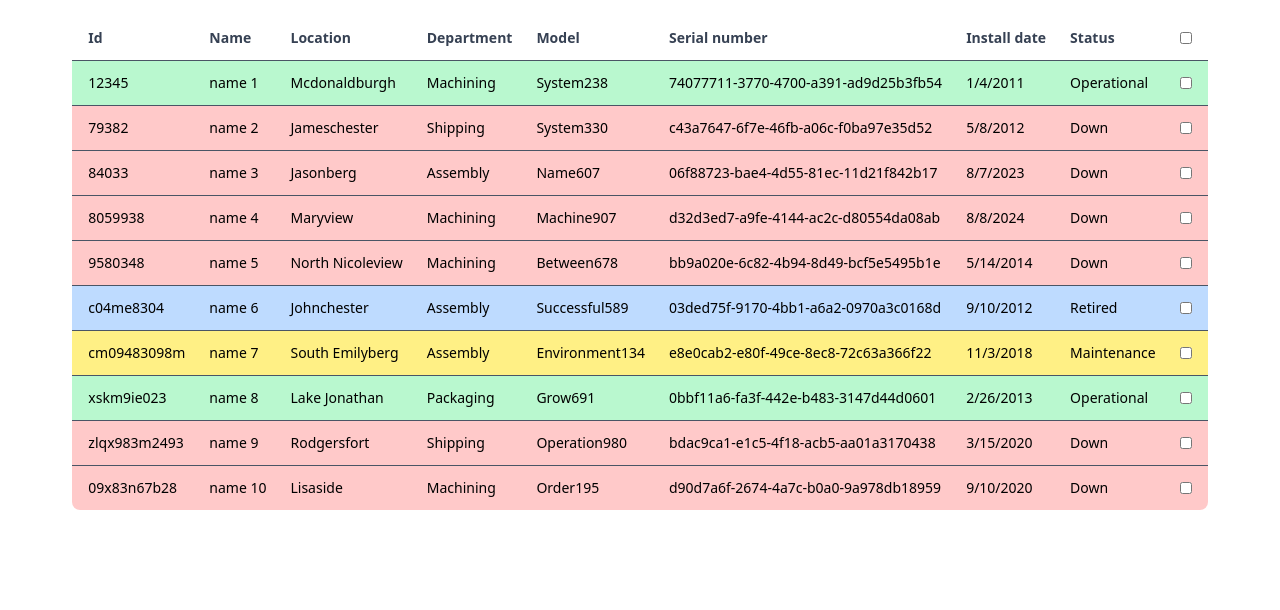
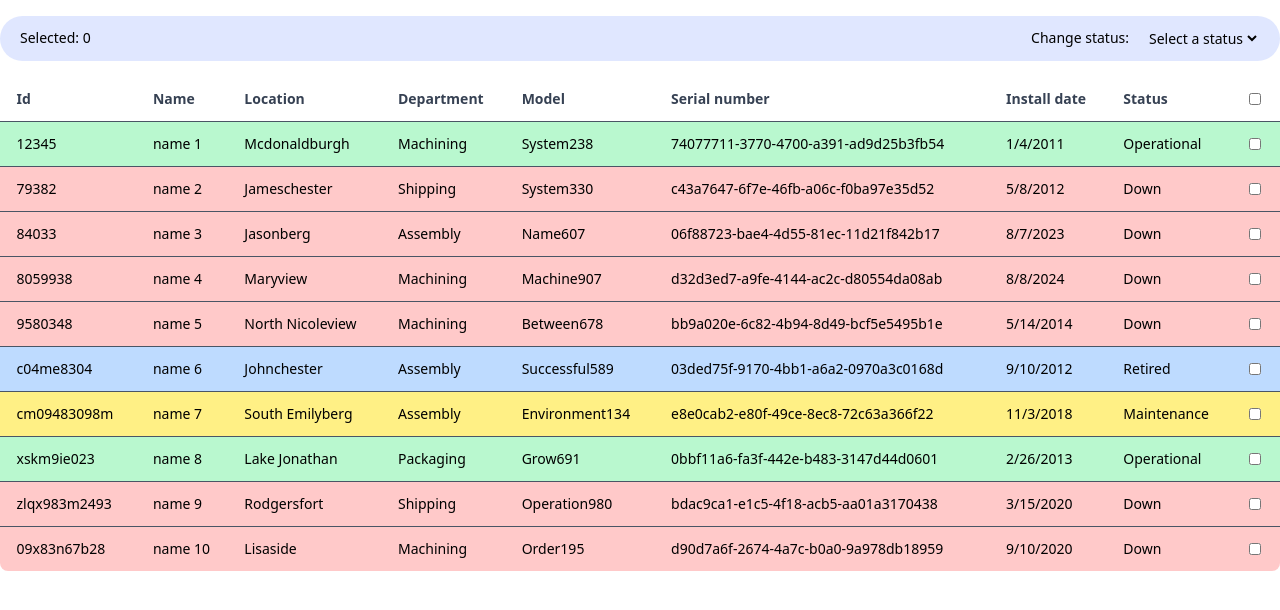
Before and after one commit to vanaigr/react-coding-challenge, a React (Vite) app: page /equipment in a window 1280 px wide. Shown: the top 610 px of the page. Built offline with nearby package versions, Linux system fonts and the light colour scheme.

Commit message:
feat: editing status of selected rows

```diff
--- a/src/routes/equipmentTable.tsx
+++ b/src/routes/equipmentTable.tsx
@@ -143,7 +143,63 @@ export default function() {
         enableRowSelection: true,
     })
 
-    return <Table table={table}/>
+    return <div>
+        <Control store={store}/>
+        <Table table={table}/>
+    </div>
+}
+
+function Control(
+    { store, table }: { store: Z.UseBoundStore<Z.StoreApi<State>>, table: RT.Table<Equipment> }
+) {
+    const { selected, data } = store()
+
+    let count = 0
+    let commonStatus: Equipment['status'] | '' | null = null
+    for(const k in selected) {
+        count++
+        if(selected[k]) {
+            const v = data[k as any].status
+            if(commonStatus == null) {
+                commonStatus = v
+            }
+            else if(v !== commonStatus) {
+                commonStatus = ''
+            }
+        }
+    }
+    commonStatus = commonStatus ?? ''
+
+
+    return <div className='flex text-sm m-4 px-5 py-3 max-w-7xl mx-auto rounded-full bg-indigo-100'>
+        <div className='grow'>Selected: {count}</div>
+        <div className='flex gap-4'>
+            <span>Change status:</span>
+            <select
+                value={commonStatus}
+                onChange={it => {
+                    const newStatus = it.target.value as (Equipment['status'] | '')
+                    if(newStatus === '') return
+
+                    const newData: typeof data = []
+                    for(let i = 0; i < data.length; i++) {
+                        let record = data[i]
+                        if(selected[i]) {
+                            record = { ...record, status: newStatus }
+                        }
+                        newData[i] = record
+                    }
+
+                    store.setState({ data: newData })
+                }}
+            >
+                <option value=''>Select a status</option>
+                {statuses.map(it => (
+                    <option value={it}>{it}</option>
+                ))}
+            </select>
+        </div>
+    </div>
 }
 
 function Table({ table }: { table: RT.Table<Equipment> }) {
```
